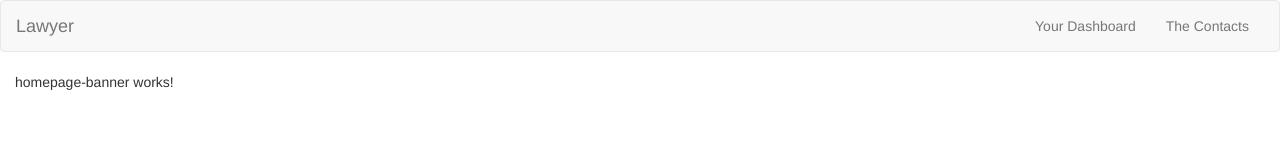
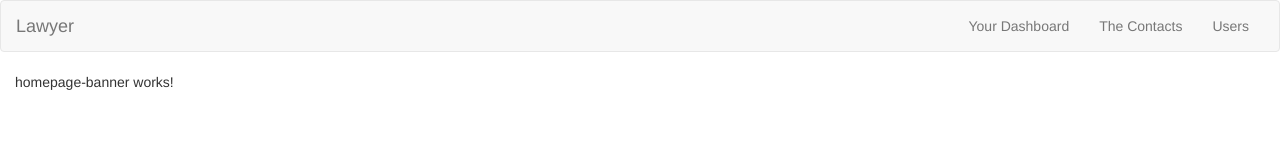
Before and after one commit to victor-estrada/lawyer, an Angular app: page / in a window 1280 px wide. Shown: the top 160 px of the page. Built offline with nearby package versions, Linux system fonts and the light colour scheme.

Commit message:
updated app component

```diff
--- a/src/app/app.component.ts
+++ b/src/app/app.component.ts
@@ -23,6 +23,7 @@ import { Component } from '@angular/core';
       <ul class="nav navbar-nav navbar-right">
         <li><a routerLink="/dashboard" routerLinkActive="active">Your Dashboard</a></li>
         <li><a routerLink="/contacts" routerLinkActive="active">The Contacts</a></li>
+        <li><a routerLink="/contacts" routerLinkActive="active">Users</a></li>
       </ul>
     </div><!-- /.navbar-collapse -->
   </div><!-- /.container-fluid -->
```
